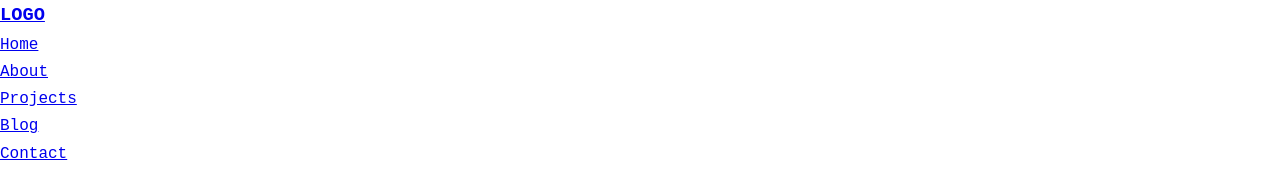
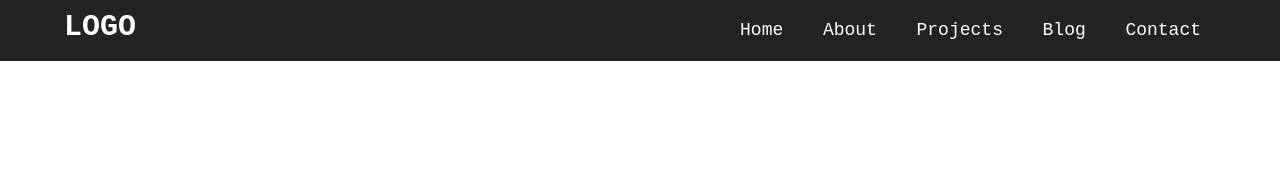
Before and after one commit to shaonkabir8/section-practice, a plain HTML site: page humberger-menu/index.html in a window 1280 px wide. Drawn offline with Linux system fonts and the light colour scheme.

Commit message:
Style: add Styles

```diff
--- a/humberger-menu/style.css
+++ b/humberger-menu/style.css
@@ -9,3 +9,48 @@ body {
     line-height: 1.7;
     font-family: 'Courier New', Courier, monospace;
 }
+
+.header-wrapper {
+    background: rgb(36, 35, 35);
+}
+
+.header {
+    display: flex;
+    justify-content: space-between;
+    align-items: baseline;
+    color: #fff;
+    width: 90%;
+    margin: 0 auto;
+}
+.logo h3 a {
+    display: block;
+    color: #fff;
+    font-weight: 700;
+    font-size: 30px;
+    text-decoration: none;
+    transition: opacity .2s linear;
+}
+.logo h3 a:hover {
+    opacity: .8;
+}
+.mainmenu ul {
+    margin: 0;
+    padding: 0;
+    list-style: none;
+}
+.mainmenu ul li {
+    display: inline-block;
+}
+.mainmenu ul li a {
+    display: block;
+    color: #fff;
+    padding: 15px;
+    font-size: 18px;
+    font-weight: 500;
+    text-decoration: none;
+    transition: background .3s linear;
+}
+.mainmenu ul li a:hover {
+    background: #fff;
+    color: #000;
+}
```
